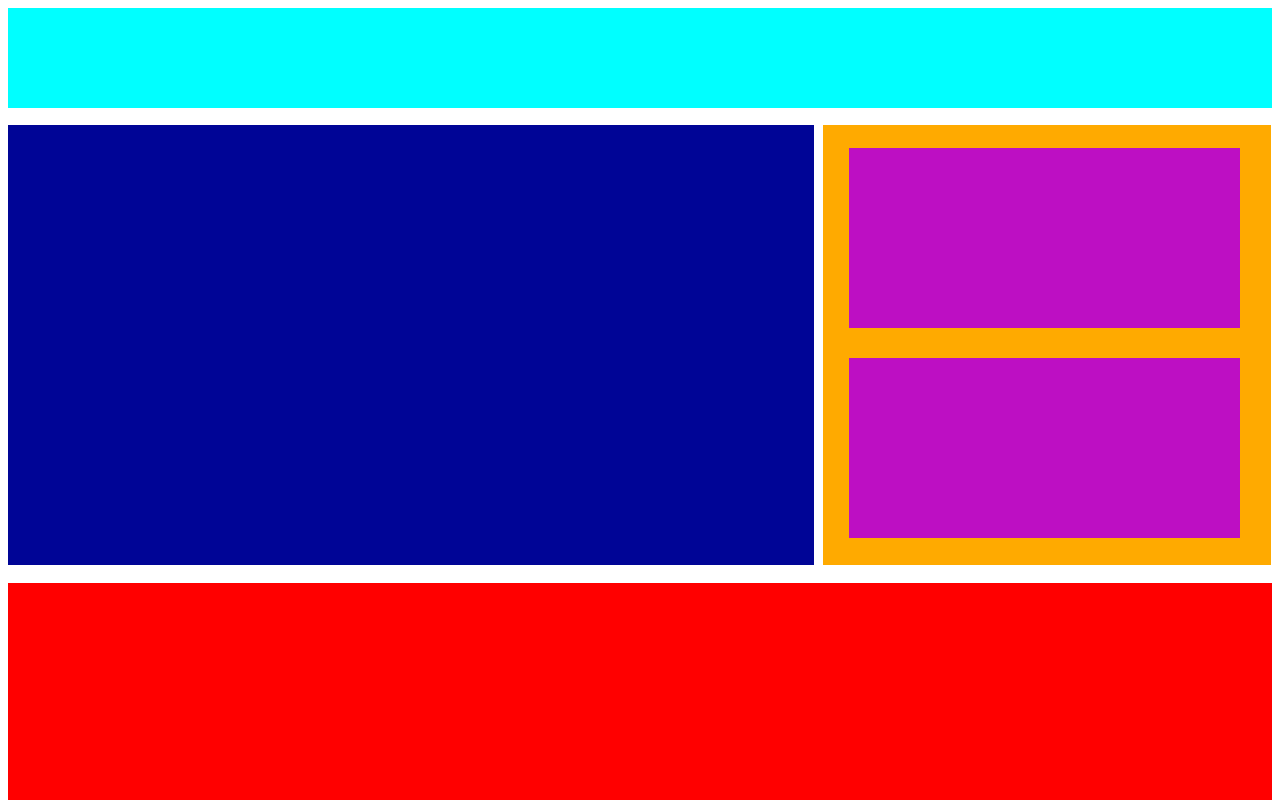
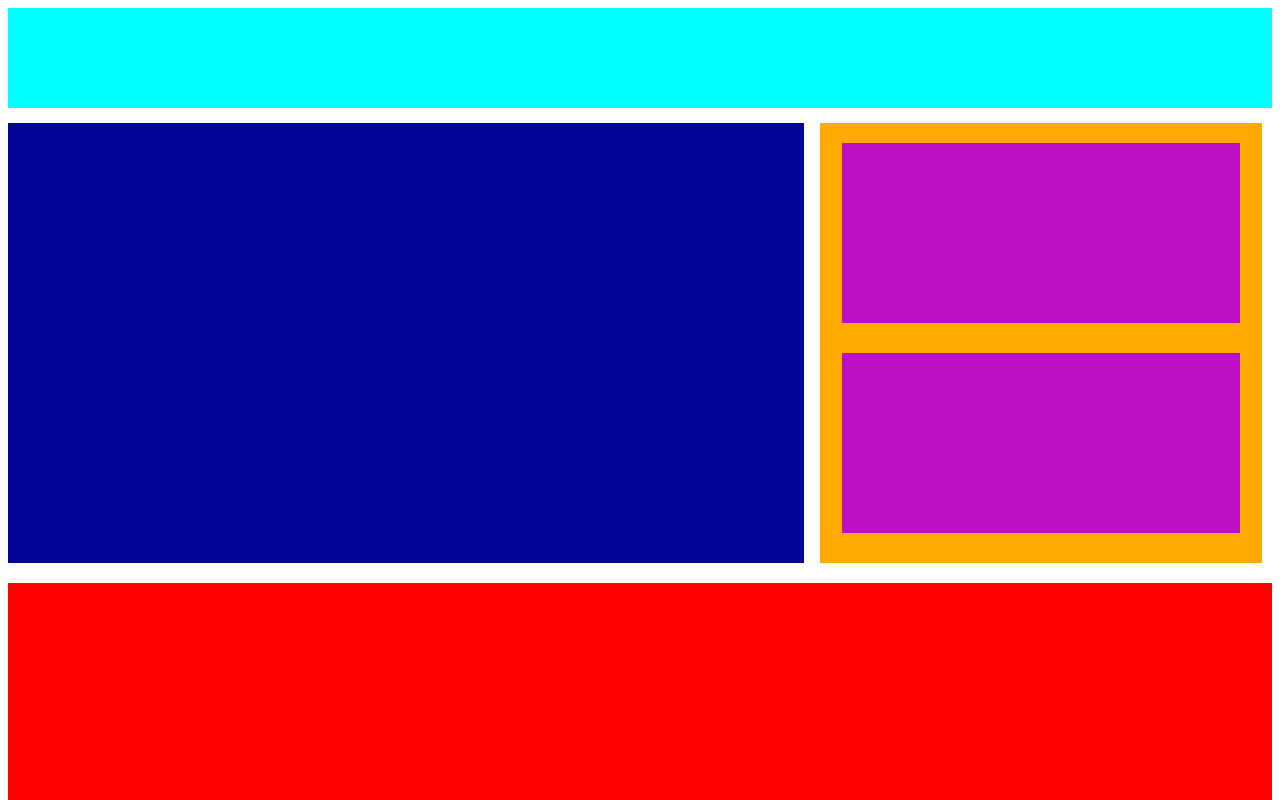
Before and after one commit to Dahian40/tarea, a plain HTML site: page index.html in a window 1280 px wide. Shown: the top 800 px of the page. Drawn offline with Linux system fonts and the light colour scheme.

Commit message:
Add files via upload

```diff
--- a/css/estilos.css
+++ b/css/estilos.css
@@ -1,52 +1,52 @@
 .header{
     width: auto;
     height: 100px;
-    background: aqua;
+    background-color: aqua;
 }
 .lateral{
-    position: absolute;
-    top: 125px;
+    position: relative;
+    top: 15px;
     float: left;
     width: 63%;
     height: 440px;
     background-color: rgb(0, 5, 150);
 }
-.contenido{
-    position: absolute;
-    top: 125px;
+.box{
+    position: relative;
+    top: 15px;
     float: right;
     width: 35%;
     height: 440px;
     background-color: rgb(255, 170, 0);
-    right: 0.7%;
+    right: 0.8%;
 }
-.contenido1{
-    position: relative;
-    width: 31%;
-    left: 66.5%;
+.box1{
+    position: absolute;
+    width: 90%;
+    left: 5%;
     height: 180px;
     background-color: rgb(189, 15, 195);
-    top: 40px;
+    top: 20px;
 }
-.contenido2{
-    position: relative;
-    width: 31%;
-    left: 66.5%;
+.box2{
+    position: absolute;
+    width: 90%;
+    left: 5%;
     height: 180px;
     background-color: rgb(189, 15, 195);
-    top: 70px;
+    top: 230px;
 }
 .main{
     position: relative;
     width: 100%;
     height: 310px;
-    top: 115px;
+    top: 475px;
     background-color: rgb(255, 0, 0);
 }
 .footer{
     position: relative;
     width: auto;
     height: 100px;
-    background: aqua;
-    top: 130px;
+    background-color: aqua;
+    top: 490px;
 }
--- a/index.html
+++ b/index.html
@@ -7,12 +7,13 @@
     <title>Layout Básico</title>
 </head>
 <body>
-    <header class="header"></header>
+    <div class="header"></div>
     <div class="lateral"></div>
-    <div class="contenido"></div>
-    <div class="contenido1"></div>
-    <div class="contenido2"></div>
+    <div class="box">
+        <div class="box1"></div>
+        <div class="box2"></div>
+    </div>
     <div class="main"></div>
-    <footer class="footer"></footer>
+    <div class="footer"></div>
 </body>
 </html>
```
